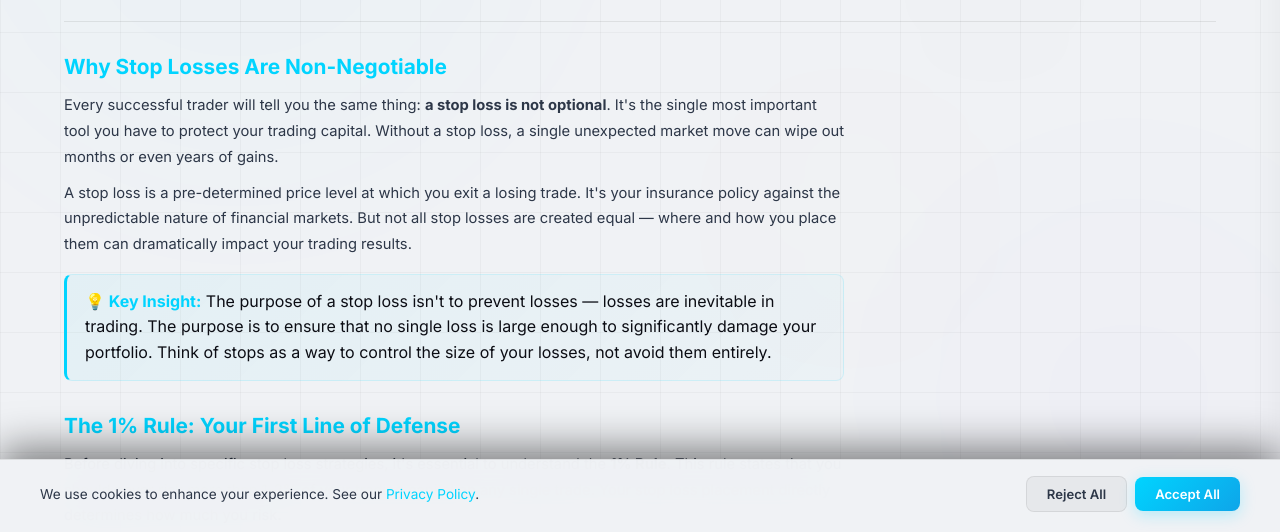
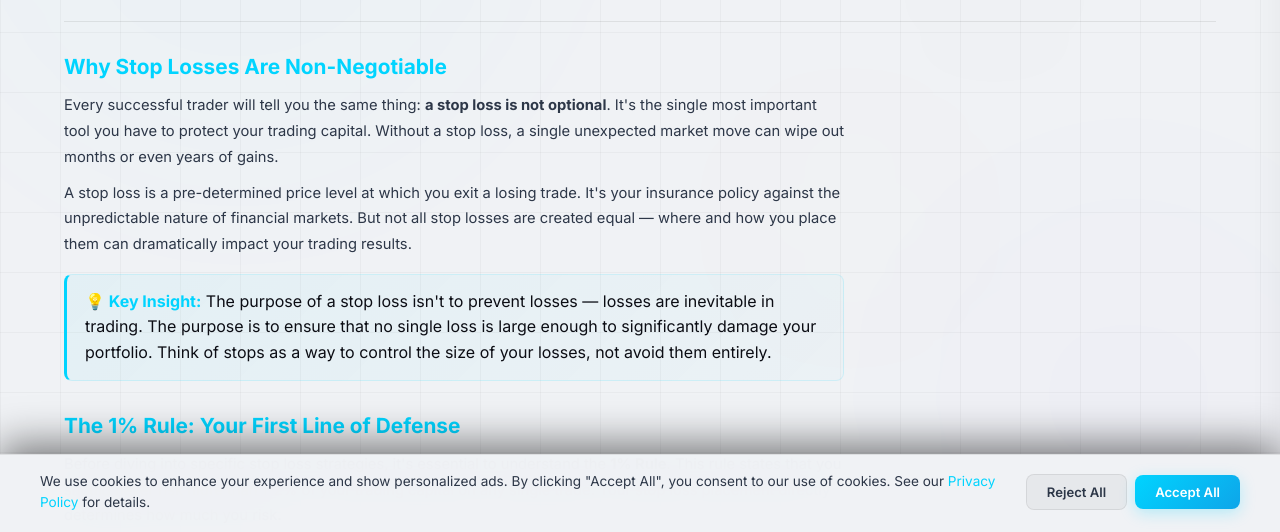
Before and after one commit to Gamemaster1990/trading-toolkit, a plain HTML site: page blog/stop-loss-strategies.html in a window 1280 px wide. Shown: the part 268-800 px from the top of the page. Drawn offline with Linux system fonts and the light colour scheme.

Commit message:
Sync cookie consent text across all 3 blog articles to match root pages format

```diff
--- a/blog/stop-loss-strategies.html
+++ b/blog/stop-loss-strategies.html
@@ -316,7 +316,7 @@
   <div id="cookie-consent-banner" class="cookie-consent-overlay" role="dialog" aria-label="Cookie consent">
     <div class="cookie-consent-inner">
       <div class="cookie-consent-text">
-        <p>We use cookies to enhance your experience. See our <a href="../privacy-policy.html">Privacy Policy</a>.</p>
+        <p>We use cookies to enhance your experience and show personalized ads. By clicking "Accept All", you consent to our use of cookies. See our <a href="../privacy-policy.html">Privacy Policy</a> for details.</p>
       </div>
       <div class="cookie-consent-actions">
         <button class="cookie-btn cookie-btn-reject" onclick="rejectAllCookies()">Reject All</button>
```
Also changed, not shown: blog/position-sizing-guide.html (+1 -1 lines), blog/technical-vs-fundamental-analysis.html (+1 -1 lines).
